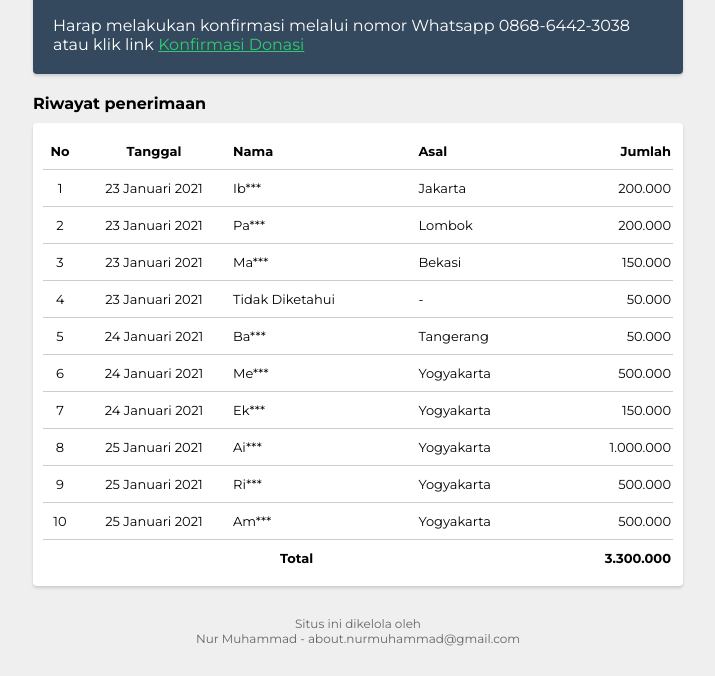
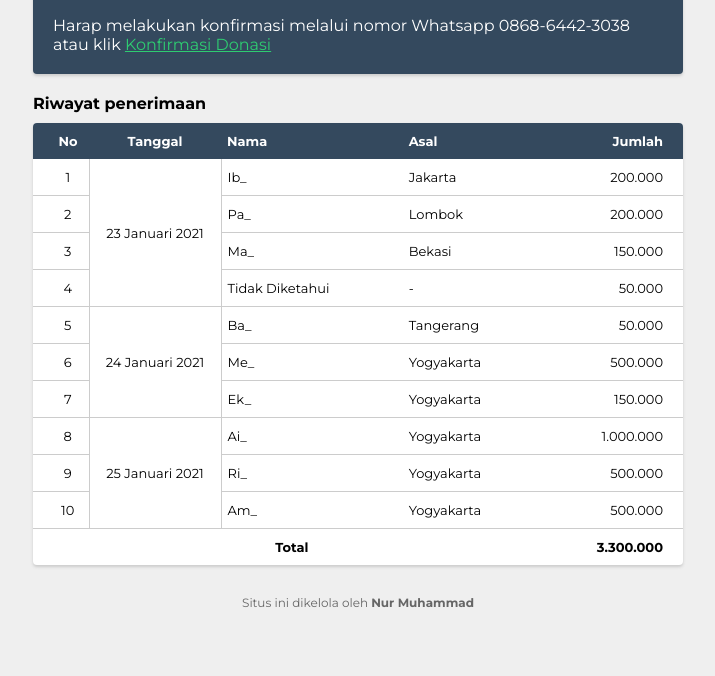
Before and after one commit to ngekoding/mim, a plain HTML site: page donasi.html in a window 1280 px wide. Shown: the part 441-1117 px from the top of the page, without its empty margins (282-997 px from the left). After the commit the page ends 1081 px from the top, so only its background shows below. Drawn offline with nearby package versions, Linux system fonts and the light colour scheme.

Commit message:
Improve UI

```diff
--- a/assets/js/app.js
+++ b/assets/js/app.js
@@ -1,20 +1,42 @@
 $(document).ready(function(){
   $.getJSON("assets/json/donations.json", function(data){
-      var lastUpdate = moment(data.lastUpdate).format("LLL");
+      var lastUpdate = moment(data.lastUpdate).format("LLL") + " WITA";
 
       var total = 0;
+      var donations = {};
+
+      // Gouping by date
+      data.histories.forEach((item, index) => {
+        if (donations.hasOwnProperty(item.date)) {
+          donations[item.date].data.push(item);
+        } else {
+          donations[item.date] = {
+            date: item.date,
+            data: [item]
+          };
+        }
+
+        total += item.amount;
+      });
+
       var tbody = "";
-      data.histories.forEach((item, index) => {
-        total += item.amount;
-        var row  = "<tr>";
-            row += '<td align="center">' + (index + 1) + '</td>';
-            row += '<td align="center">' + (moment(item.date).format("LL")) + '</td>';
-            row += '<td>' + (item.name) + '</td>';
-            row += '<td>' + (item.city) + '</td>';
-            row += '<td align="right">' + (item.amount.toLocaleString("id")) + '</td>';
-            row += "</tr>";
-        tbody += row;
-      });
+      var num = 1;
+      for (var [key, value] of Object.entries(donations)) {
+        var rowspan = value.data.length;
+        var rowspanClass = rowspan > 1 ? "rowspan" : "";
+        value.data.forEach((item, index) => {
+          var row = "<tr>";
+          row += `<td align="center">${num++}</td>`;
+          if (index == 0) {
+            row += `<td rowspan="${rowspan}" align="center" class="${rowspanClass}">${moment(value.date).format("LL")}</td>`;
+          }
+          row += `<td>${item.name}</td>`;
+          row += `<td>${item.city}</td>`;
+          row += `<td align="right">${item.amount.toLocaleString("id")}</td>`;
+          row += "</tr>";
+          tbody += row;
+        });
+      }
 
       // Update the UI
       $('.donate-total').html("Rp" + total.toLocaleString("id"));
--- a/assets/json/donations.json
+++ b/assets/json/donations.json
@@ -3,19 +3,19 @@
   "histories": [
     {
       "date": "2021-01-23",
-      "name": "Ib***",
+      "name": "Ib_",
       "city": "Jakarta",
       "amount": 200000
     },
     {
       "date": "2021-01-23",
-      "name": "Pa***",
+      "name": "Pa_",
       "city": "Lombok",
       "amount": 200000
     },
     {
       "date": "2021-01-23",
-      "name": "Ma***",
+      "name": "Ma_",
       "city": "Bekasi",
       "amount": 150000
     },
@@ -27,37 +27,37 @@
     },
     {
       "date": "2021-01-24",
-      "name": "Ba***",
+      "name": "Ba_",
       "city": "Tangerang",
       "amount": 50000
     },
     {
       "date": "2021-01-24",
-      "name": "Me***",
+      "name": "Me_",
       "city": "Yogyakarta",
       "amount": 500000
     },
     {
       "date": "2021-01-24",
-      "name": "Ek***",
+      "name": "Ek_",
       "city": "Yogyakarta",
       "amount": 150000
     },
     {
       "date": "2021-01-25",
-      "name": "Ai***",
+      "name": "Ai_",
       "city": "Yogyakarta",
       "amount": 1000000
     },
     {
       "date": "2021-01-25",
-      "name": "Ri***",
+      "name": "Ri_",
       "city": "Yogyakarta",
       "amount": 500000
     },
     {
       "date": "2021-01-25",
-      "name": "Am***",
+      "name": "Am_",
       "city": "Yogyakarta",
       "amount": 500000
     }
--- a/donasi.html
+++ b/donasi.html
@@ -21,11 +21,14 @@
   <div class="container">
     <h3 align="center">Donasi Pembangunan</h3>
     <h1 align="center">Masjid Ibnu Mas'ud</h1>
-    <h5 class="mosque-location" align="center">Kampung Remaja, Desa Aikmel, Kecamatan Aikmel<br>Kabupaten Lombok Timur, Nusa Tenggara Barat</h5>
+    <h5 class="mosque-location" align="center">
+      <span>Kampung Remaja, Desa Aikmel, Kecamatan Aikmel, </span>
+      <span>Kabupaten Lombok Timur, Nusa Tenggara Barat</span>
+    </h5>
     <div class="header">
       <h5 class="caption">Total dana masuk</h5>
       <h1 class="donate-total">...</h1>
-      <div class="donate-update">Terakhir diperbarui pada <span class="date">...</span></div>
+      <div class="donate-update">Diperbarui pada <span class="date">...</span></div>
     </div>
     <div class="donating">
       <p>Salurkan donasi Anda berapapun jumlahnya melalui:</p>
@@ -35,7 +38,7 @@
       <h3 class="rek-name">a.n. Nur Muhammad</h3>
       <br>
       <p class="note">
-        Harap melakukan konfirmasi melalui nomor Whatsapp 0868-6442-3038 atau klik link <a href="https://wa.me/6287864423038">Konfirmasi Donasi</a>
+        Harap melakukan konfirmasi melalui nomor Whatsapp 0868-6442-3038 atau klik <a href="https://wa.me/6287864423038">Konfirmasi Donasi</a>
       </p>
     </div>
     <div class="histories">
@@ -45,7 +48,7 @@
           <thead>
             <tr>
               <th width="30">No</th>
-              <th align="center" width="150">Tanggal</th>
+              <th align="center" width="120">Tanggal</th>
               <th align="left">Nama</th>
               <th align="left">Asal</th>
               <th align="right">Jumlah</th>
@@ -62,7 +65,7 @@
       </div>
     </div>
     <footer>
-      <p>Situs ini dikelola oleh<br>Nur Muhammad - about.nurmuhammad@gmail.com</p>
+      <p>Situs ini dikelola oleh <b><a href="https://ngekoding.github.io" title="Lihat profil">Nur Muhammad</a></b></p>
     </footer>
   </div>
   <script src="https://code.jquery.com/jquery-3.5.1.min.js" type="text/javascript"></script>
```
Also changed, not shown: assets/css/app.min.css, 1 other file.
